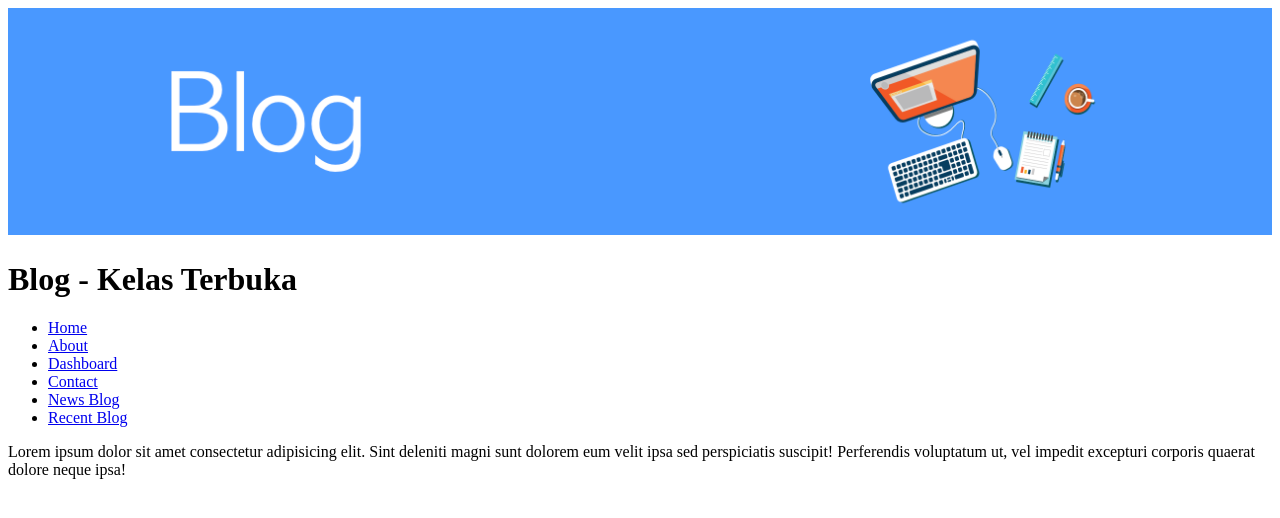
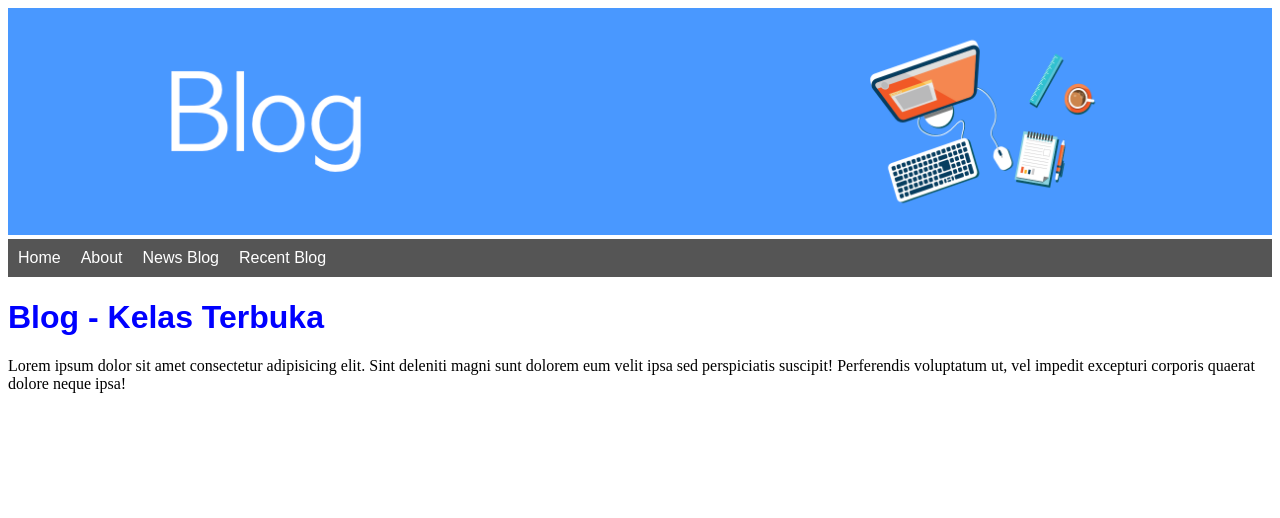
Before and after one commit to Reinhart-Wibisono-Soplantila/Django-Practice, a Django app: page /blog/ in a window 1280 px wide. Shown: the top 518 px of the page. Run offline with Django 5.2, Linux system fonts and the light colour scheme.

Commit message:
static file css

```diff
--- a/ScheduleWeb/views.py
+++ b/ScheduleWeb/views.py
@@ -13,8 +13,8 @@ def index(request):
             ['/', 'Home'],
             ['/blog', 'Blog'],
             ['/about', 'About'],
-            ['/dashboard', 'Dashboard'],
-            ['/contact', 'Contact'],
+            # ['/dashboard', 'Dashboard'],
+            # ['/contact', 'Contact'],
         ]
     }
     return render(request, 'index.html', context)
--- a/Templates/index.html
+++ b/Templates/index.html
@@ -11,20 +11,22 @@
         <title>{{subjudul}} | {{judul}}</title>
         <meta name="description" content="">
         <meta name="viewport" content="width=device-width, initial-scale=1">
-        <link rel="stylesheet" href="">
+        <link rel="stylesheet" href="{% static 'css/style.css'%}">
+        <link rel="stylesheet" href="{% static app_css %}">
     </head>
     <body>
         <!--[if lt IE 7]>
             <p class="browsehappy">You are using an <strong>outdated</strong> browser. Please <a href="#">upgrade your browser</a> to improve your experience.</p>
         <![endif]-->
-        <img style="width: 100%;" src="{% static banner %}" alt="">
+        <img id="banner" src="{% static banner %}" alt="">
+        <nav>
+            <ul>
+                {% for link, name in nav %}
+                    <li><a href="{{link}}">{{name}}</a></li>
+                {% endfor %}
+            </ul>
+        </nav>
         <h1>{{subjudul}} - {{judul}}</h1>
-        <ul>
-            {% for link, name in nav %}
-                <li><a href="{{link}}">{{name}}</a></li>
-            {% endfor %}
-        </ul>
-
         <p>
             Lorem ipsum dolor sit amet consectetur adipisicing elit. Sint deleniti magni sunt dolorem eum velit ipsa sed perspiciatis suscipit! Perferendis voluptatum ut, vel impedit excepturi corporis quaerat dolore neque ipsa!
         </p>
--- /dev/null
+++ b/about/static/about/css/style.css
@@ -0,0 +1,3 @@
+h1{
+    color: #f60;
+}
--- a/about/views.py
+++ b/about/views.py
@@ -8,11 +8,12 @@ def index(request):
         'judul' : 'Kelas Terbuka',
         'subjudul' : 'About',
         'banner' : 'about/img/banner_about.png',
+        'app_css' : 'about/css/style.css',
         'nav' : [
             ['/', 'Home'],
             ['/blog', 'Blog'],
-            ['/dashboard', 'Dashboard'],
-            ['/contact', 'Contact'],
+            # ['/dashboard', 'Dashboard'],
+            # ['/contact', 'Contact'],
             ['/blog/news', 'News Blog'],
             ['/blog/recent', 'Recent Blog'],
         ]
--- /dev/null
+++ b/blog/static/blog/css/style.css
@@ -0,0 +1,4 @@
+h1{
+    color: #00f;
+    font-size: xx-large;
+}
--- a/blog/views.py
+++ b/blog/views.py
@@ -7,11 +7,12 @@ def index(request):
         'judul' : 'Kelas Terbuka',
         'subjudul' : 'Blog',
         'banner' : 'blog/img/banner_blog.png',
+        'app_css' : 'blog/css/style.css',
         'nav' : [
             ['/', 'Home'],
             ['/about', 'About'],
-            ['/dashboard', 'Dashboard'],
-            ['/contact', 'Contact'],
+            # ['/dashboard', 'Dashboard'],
+            # ['/contact', 'Contact'],
             ['/blog/news', 'News Blog'],
             ['/blog/recent', 'Recent Blog'],
         ]
--- /dev/null
+++ b/static/css/style.css
@@ -0,0 +1,32 @@
+#banner{
+    width: 100%;
+}
+
+h1{
+    color: #555;
+    font-family: Arial, Helvetica, sans-serif;
+}
+
+nav ul{
+    background-color: #555;
+    list-style-type: none;
+    margin: 0;
+    overflow: hidden;
+    padding: 0;
+}
+
+nav li{
+    float: left;
+}
+
+nav a{
+    color: #fff;
+    font-family: Arial, Helvetica, sans-serif;
+    padding: 10px 10px;
+    text-decoration: none;
+    display: block;
+}
+
+nav a:hover{
+    background-color: #f00;
+}
```
